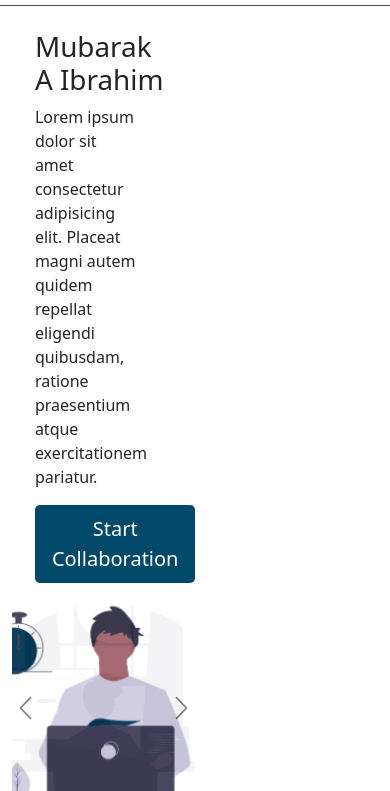
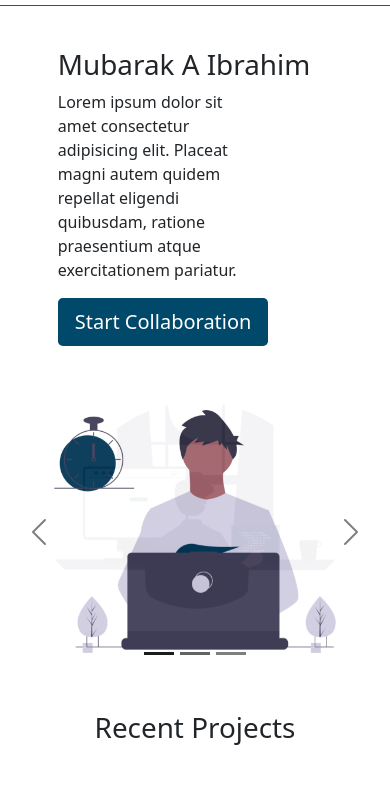
Before and after one commit to imubarak234/Portfolio2.0, a website: page index.html in a window 390 px wide. Shown: the part 51-842 px from the top of the page. Drawn offline with nearby package versions, Linux system fonts and the light colour scheme.

Commit message:
recent changes

```diff
--- a/index.html
+++ b/index.html
@@ -35,8 +35,8 @@
     </div>
   </nav>
 
-<div class="container-fluid d-sm-flex my-4" id="pic-slide">
-  <div class="main-name w-50 d-flex flex-column justify-content-center align-items-center">
+<div class="container-fluid d-md-flex my-4" id="pic-slide">
+  <div class="main-name d-flex flex-column justify-content-center align-items-center">
     <div class="w-75">
       <h1 class="h1">Mubarak A Ibrahim</h1>
       <p class="w-75">Lorem ipsum dolor sit amet consectetur adipisicing elit.
@@ -46,7 +46,8 @@
     </div>
 
   </div>
-  <div id="carouselExampleIndicators" class="carousel slide carousel-dark carousel-fade w-50" data-bs-ride="carousel">
+  <div class="main-name d-flex flex-column justify-content-center align-items-center">
+    <div id="carouselExampleIndicators" class="carousel slide carousel-dark carousel-fade " data-bs-ride="carousel">
       <div class="carousel-indicators">
         <button type="button" data-bs-target="#carouselExampleIndicators" data-bs-slide-to="0" class="active" aria-current="true" aria-label="Slide 1"></button>
         <button type="button" data-bs-target="#carouselExampleIndicators" data-bs-slide-to="1" aria-label="Slide 2"></button>
@@ -71,6 +72,7 @@
         <span class="carousel-control-next-icon" aria-hidden="true"></span>
         <span class="visually-hidden">Next</span>
       </button>
+    </div>
   </div>
 </div>
 <div class="container">
--- a/style.css
+++ b/style.css
@@ -8,13 +8,14 @@
 
 nav {
   border-bottom: 1px solid #4a4c4c;
+  z-index: 5;
 }
 
-.carousel-item img {
+/* .carousel-item img {
   object-fit: cover;
   min-height: 250px;
   width: 100%;
-}
+} */
 
 html,
 body {
@@ -22,7 +23,7 @@ body {
 }
 
 #pic-slide {
-  height: 90%;
+  height: 75%;
 }
 
 #main-button,
@@ -122,3 +123,20 @@ footer .iconing .foot-icon {
   right: 0;
   width: 10%;
 }
+
+#pic-slide .main-name{
+  width: 50%;
+}
+
+@media screen and (max-width: 768px) {
+  #pic-slide .main-name{
+    width: 100%;
+    padding: 5% 0;
+  }
+}
+
+@media screen and (max-width: 490px) {
+  #pic-slide .main-name{
+    width: 100%;
+  }
+}
```
Lines whose indentation alone changed are shown as unchanged.
